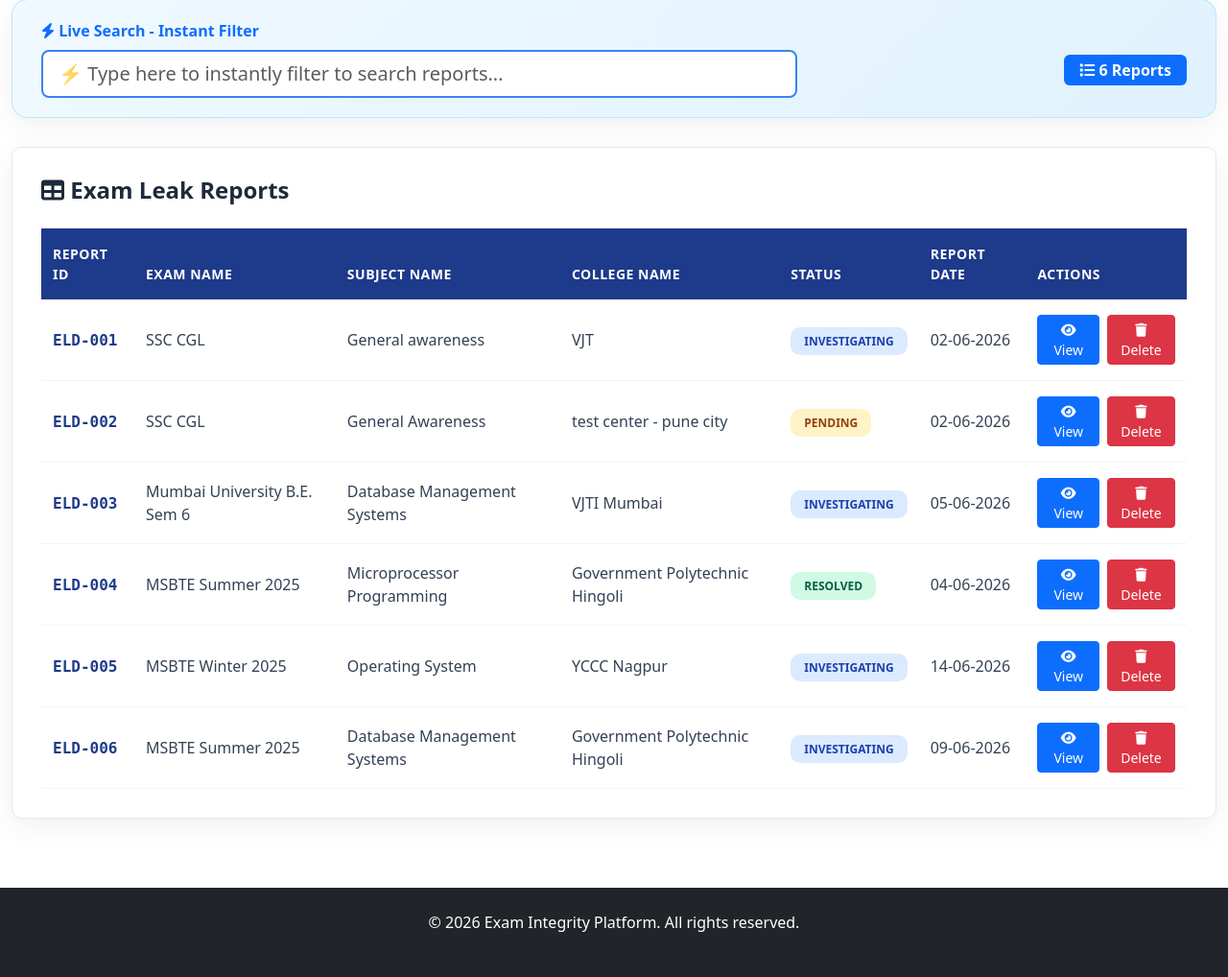
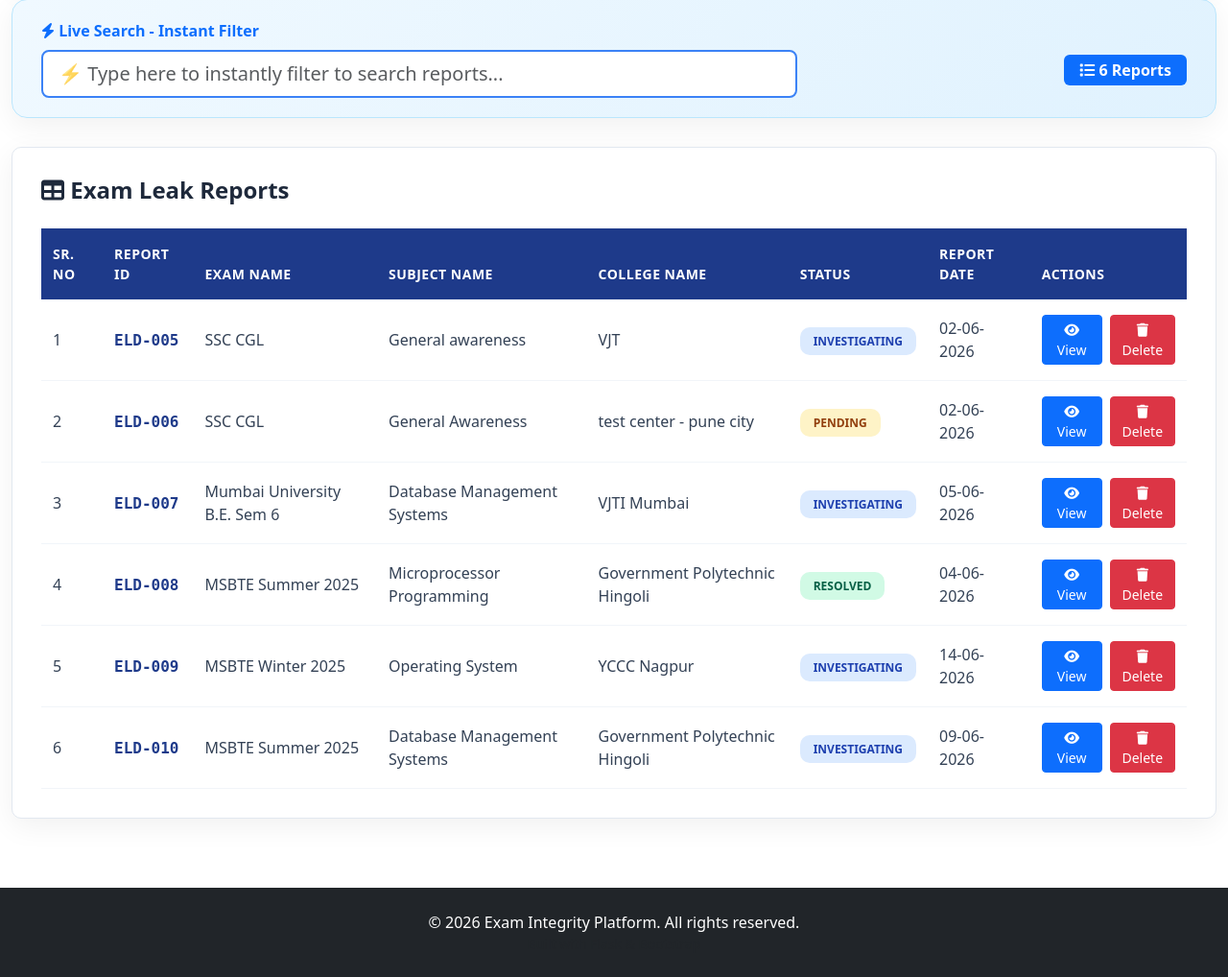
Before and after one commit to pratikshajadhav1112/python, a Flask app: page /report in a window 1280 px wide. Shown: the part 464-1482 px from the top of the page at 96% size. Run offline with Flask 3, Linux system fonts and the light colour scheme; a user stored in the database is signed in; data comes from the database, SQL or seed files in the repository; both versions use the stored data as it was after the commit.

```diff
--- a/database.py
+++ b/database.py
@@ -33,6 +33,12 @@ def init_db():
                     password TEXT NOT NULL
                  )
                     ''')
+    try:
+        conn.execute("ALTER TABLE entries ADD COLUMN report_date TEXT")
+    except sqlite3.OperationalError:
+        # Column already exists, ignore the error
+        pass
+
 
     conn.commit()
     conn.close()
--- a/templates/reports.html
+++ b/templates/reports.html
@@ -256,8 +256,9 @@
 
         {% if reports %}
         <table class="table table-hover">
-            <thead>
+                     <thead>
                 <tr>
+                    <th>Sr. No</th>
                     <th>Report ID</th>
                     <th>Exam Name</th>
                     <th>Subject Name</th>
@@ -271,8 +272,9 @@
             <tbody id="reportTableBody">
                 {% for report in reports %}
                 <tr>
+                    <td>{{ loop.index }}</td>
                     <td>
-                        <span class="report-id">{{ report.display_id }}</span>
+                        <span class="report-id">ELD-{{ '%03d'| format (report.id)}}</span>
                         {% if report.is_dummy %}
                         <span class="badge bg-secondary" style="font-size:10px;">DEMO</span>
                         {% endif %}
```
Also changed, not shown: collage.db (added), college.db (added), myproject.db.
